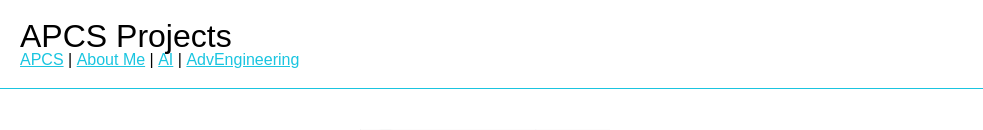
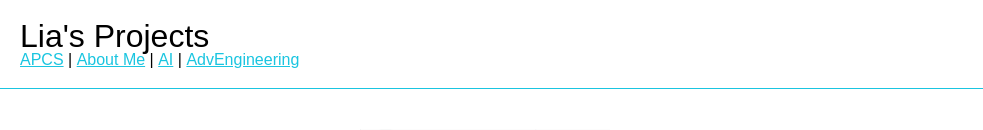
Before and after one commit to LEE-BHS/AP-CS-project-Lia, a plain HTML site: page index.html in a window 1280 px wide. Shown: the top 130 px of the page, without its empty margins (0-983 px from the left). Drawn offline with Linux system fonts and the light colour scheme.

Commit message:
Update index.html

```diff
--- a/index.html
+++ b/index.html
@@ -11,7 +11,7 @@
 
 <body>
   <header>
-  <h1>APCS Projects</h1>
+  <h1>Lia's Projects</h1>
     <nav>
       <ul>
         <li><a href="index.html">APCS</a></li>
```
